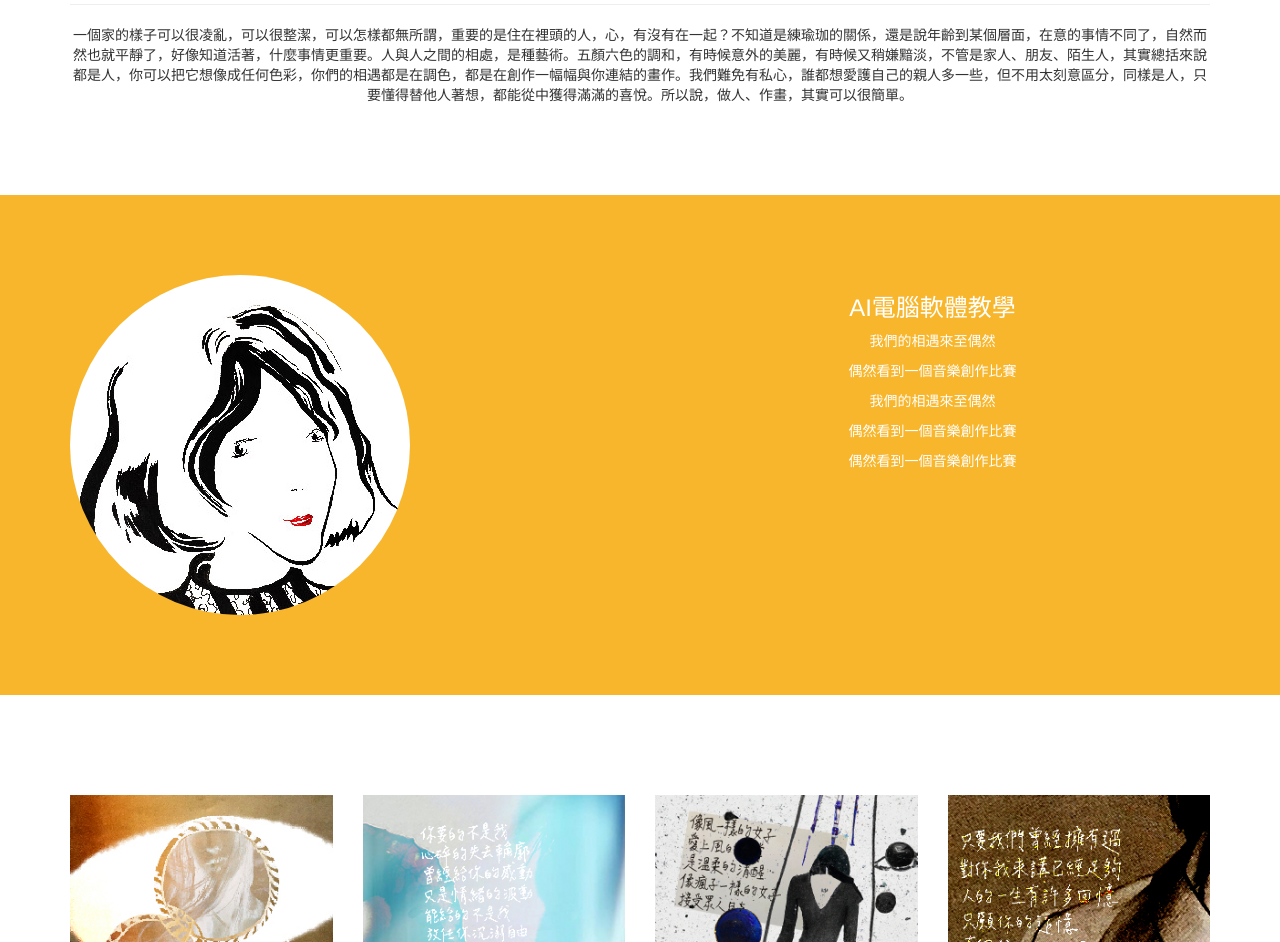
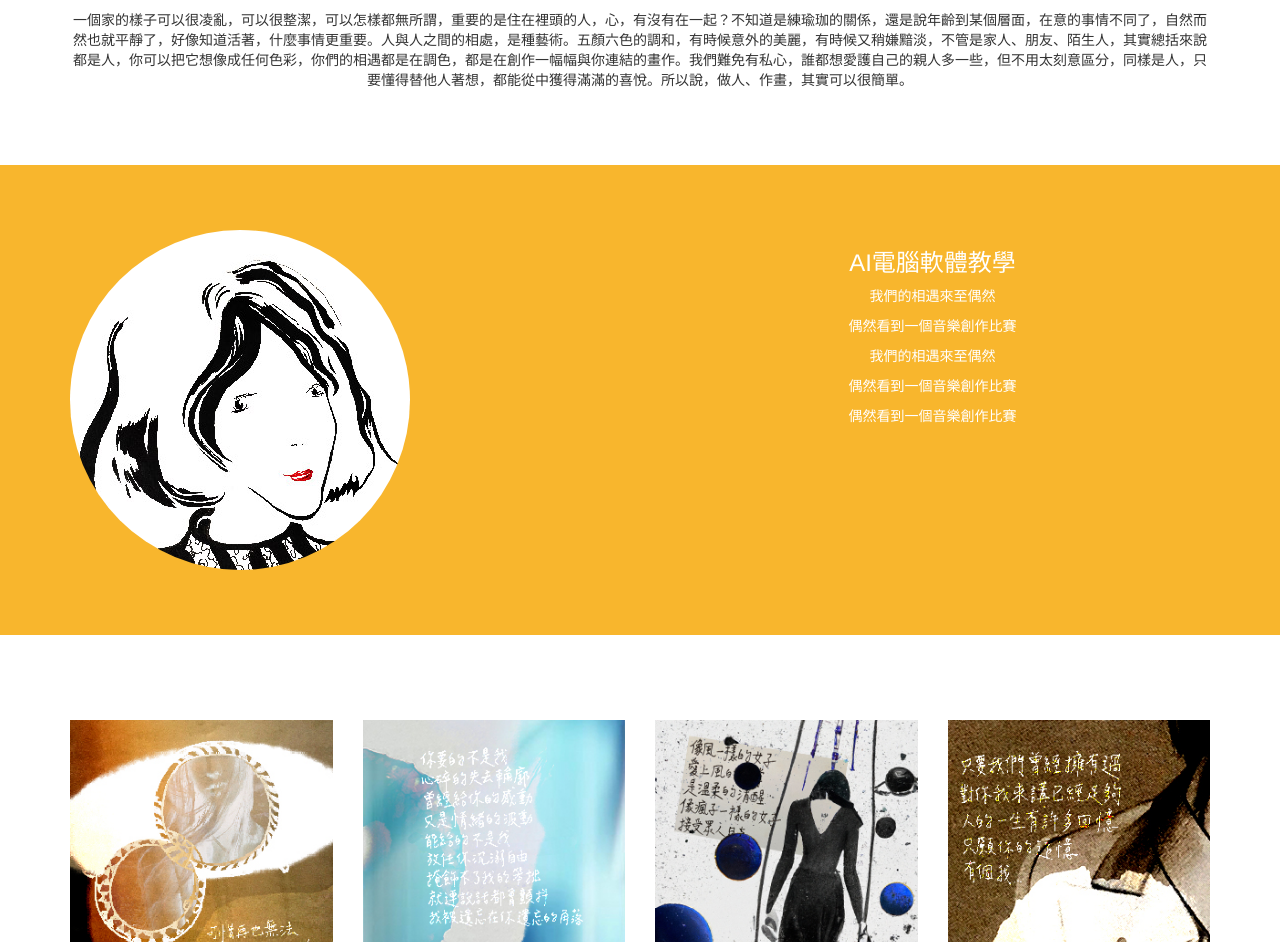
Before and after one commit to u86fup/draw, a plain HTML site: page index.html in a window 1280 px wide. Shown: the part 627-1569 px from the top of the page. Drawn offline with Linux system fonts and the light colour scheme.

Commit message:
draw
draw

```diff
--- a/css/style.css
+++ b/css/style.css
@@ -76,16 +76,16 @@ a {
 	background-color:#f8b62d;
 	color:#FFFFFF;
 	text-align:center;
-	padding-top: 80px;
-	padding-bottom: 80px;
+	padding-top: 65px;
+	padding-bottom: 65px;
 }
 
 .teach2  {
 	background-color:#c30d23;
 	color:#FFFFFF;
 	text-align:center;
-	padding-top: 80px;
-	padding-bottom: 80px;
+	padding-top: 65px;
+	padding-bottom: 65px;
 }
 
 .onlycolor {
@@ -97,8 +97,8 @@ a {
 }
 
 .learn {
-	padding-top: 80px;
-	padding-bottom: 80px;
+	padding-top: 65px;
+	padding-bottom: 65px;
 }
 
 #toTop {
```
